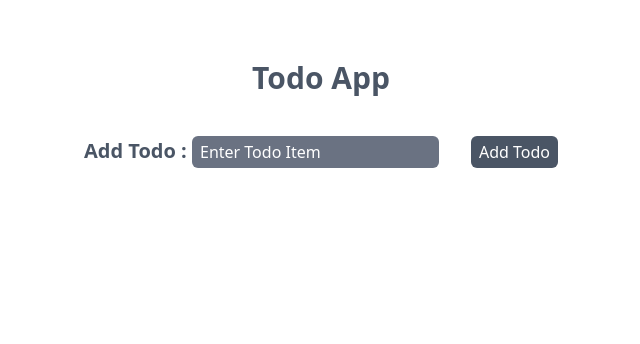
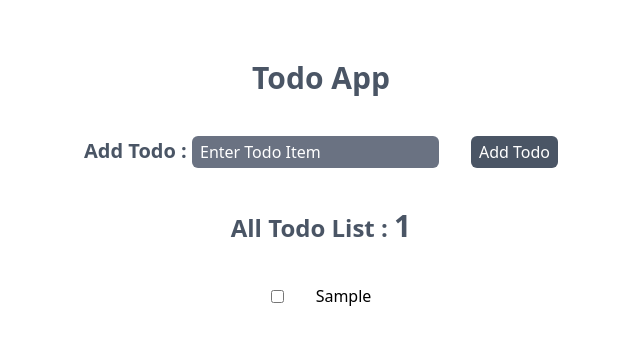
Before and after one commit to tonmoy3673/Todo-App, a React (Vite) app: page / in a window 1280 px wide. Both pictures are taken after typing "Sample" into the empty fields and a click on the button "Add Todo". Shown: the top 344 px of the page, without its empty margins (319-959 px from the left). Built offline with nearby package versions, Linux system fonts and the light colour scheme.

Commit message:
:bug: fixed bug and displayed todo list

```diff
--- a/src/Components/AddTodo/AddTodo.tsx
+++ b/src/Components/AddTodo/AddTodo.tsx
@@ -7,8 +7,16 @@ const AddTodo = () => {
 
   const handleForm = (e: React.FormEvent<HTMLFormElement>): void => {
     e.preventDefault();
-    handleAddTodo(todos);
-    setTodos("");
+    const form = e.currentTarget;
+    const task = form.todo.value.trim();
+    console.log(task);
+    if (task === "" || !isNaN(task)) {
+      alert("Invalid Keyword!!");
+      return;
+    } else {
+      handleAddTodo(task);
+      setTodos("");
+    }
 
     console.log("connect");
   };
@@ -24,6 +32,7 @@ const AddTodo = () => {
           </label>
           <input
             id="todo"
+            name="todo"
             className="bg-gray-500 placeholder:text-white px-2 py-1 rounded-md"
             type="text"
             value={todos}
--- a/src/Components/Home/Home.tsx
+++ b/src/Components/Home/Home.tsx
@@ -1,4 +1,5 @@
 import AddTodo from "../AddTodo/AddTodo";
+import TodoList from "../TodoList/TodoList";
 
 const Home = () => {
   return (
@@ -8,6 +9,7 @@ const Home = () => {
           Todo App
         </h1>
         <AddTodo />
+        <TodoList />
       </main>
     </div>
   );
--- /dev/null
+++ b/src/Components/TodoList/TodoList.tsx
@@ -0,0 +1,32 @@
+import { useTodo } from "../../ContextApi/ContextApi";
+
+const TodoList = () => {
+  const { todos } = useTodo();
+  const allTodos = todos;
+  return (
+    <div>
+      <div>
+        <h2 className="text-center text-2xl font-semibold text-gray-600 py-10">
+          {" "}
+          All Todo List : <span className="text-3xl">{allTodos.length} </span>
+        </h2>
+      </div>
+      {/* ============== Todo List ============ */}
+      <div>
+        {allTodos.map((todo) => {
+          return (
+            <li
+              key={todo?.id}
+              className="flex flex-row space-x-8 items-center justify-center"
+            >
+              <input type="checkbox" />
+              <label>{todo?.task}</label>
+            </li>
+          );
+        })}
+      </div>
+    </div>
+  );
+};
+
+export default TodoList;
```
